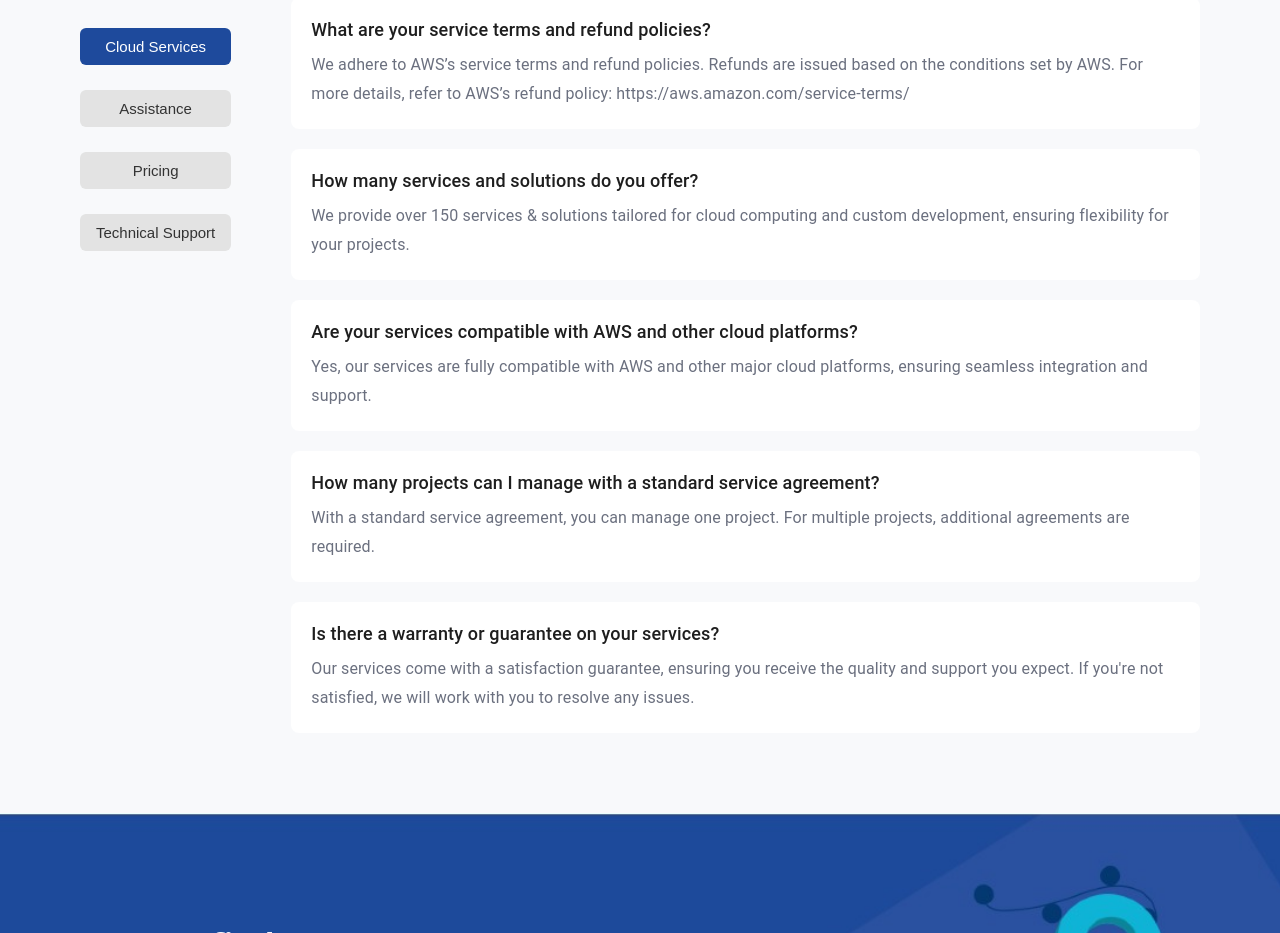
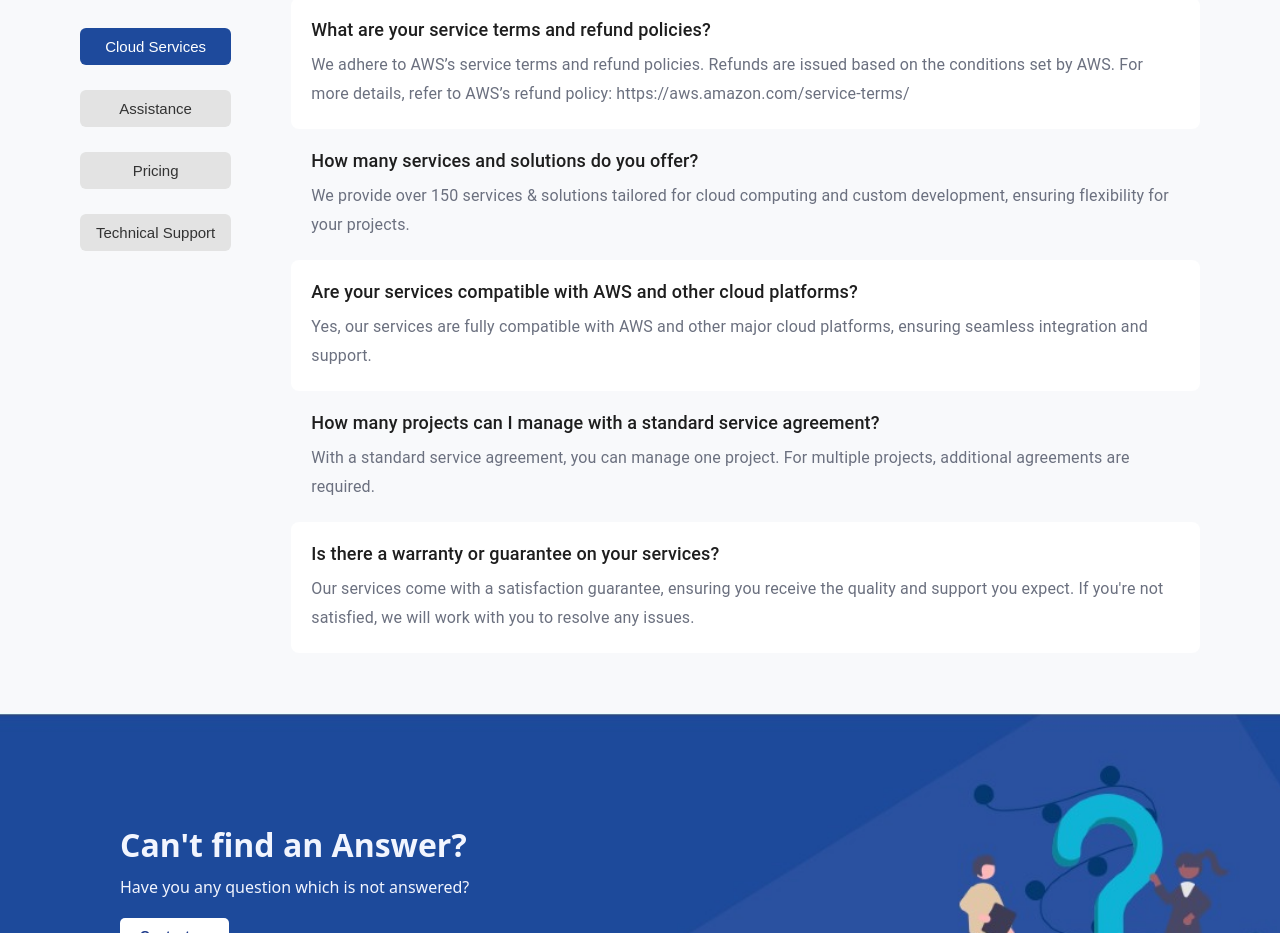
Before and after one commit to rutuja-awalekar/Sudo-LandingPgae, a React (Create React App) app: page / in a window 1280 px wide. Shown: the part 1780-2713 px from the top of the page. Built offline with nearby package versions, Linux system fonts and the light colour scheme.

Commit message:
Update App.css

```diff
--- a/src/App.css
+++ b/src/App.css
@@ -330,14 +330,17 @@ margin-top: 5px;
 }
 
 .faq-item {
-  background-color: white;
+/*   background-color: white; */
   padding: 20px;
   border-radius: 8px;
-  margin-bottom: 20px;
+/*   margin-bottom: 20px; */
   cursor: pointer;
 
 }
 
+.faq-item:nth-child(odd) {
+  background-color: white;
+}
 
 
 .faq-question {
```
